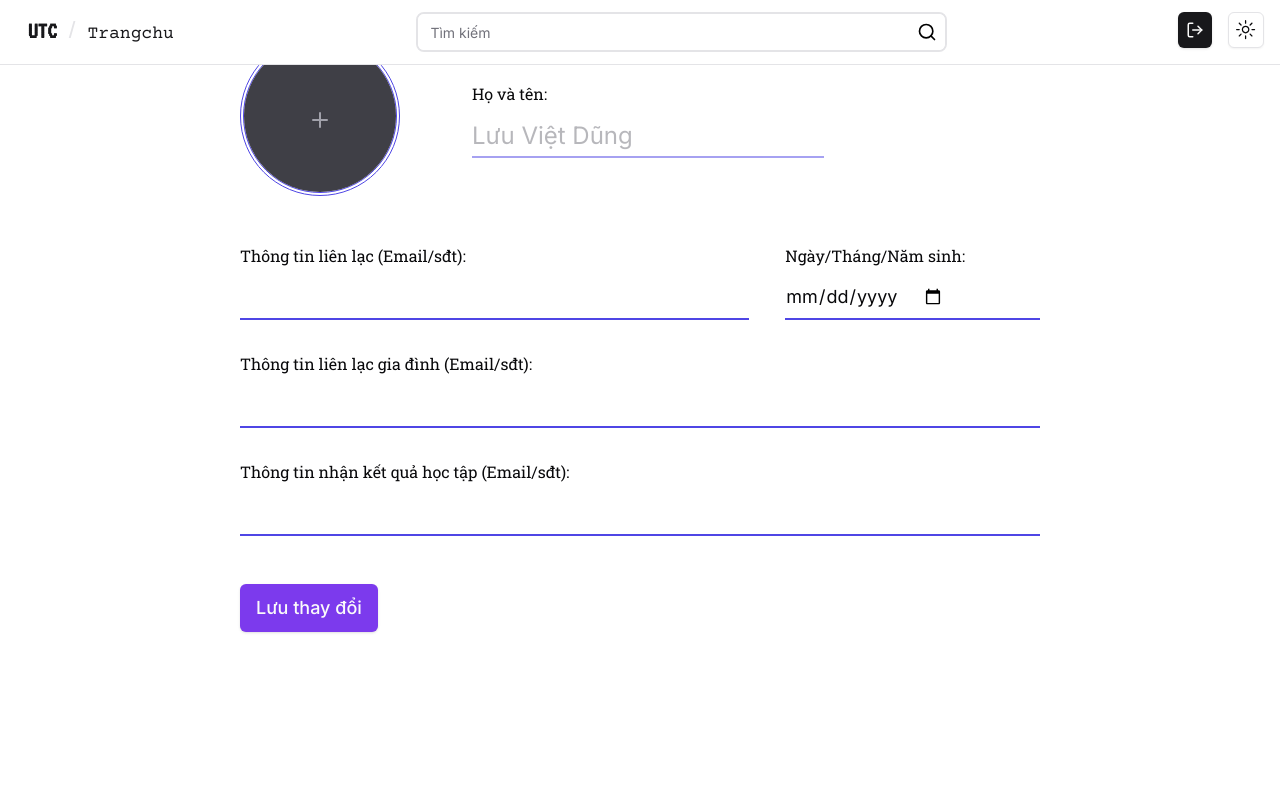
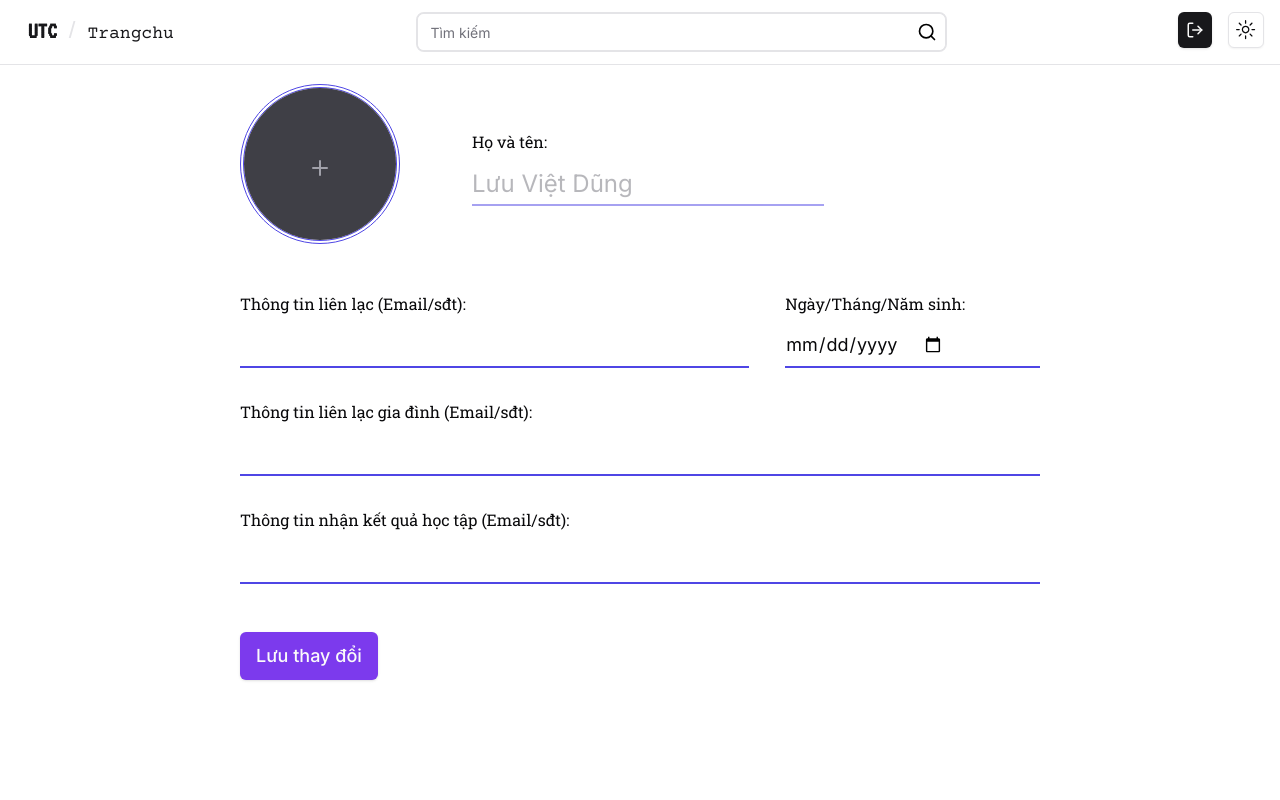
Before and after one commit to C04L/quanlysinhvien, a Next.js app: page /hocsinh/suathongtin in a window 1280 px wide. Shown: the top 800 px of the page. Built offline with nearby package versions, Linux system fonts and the light colour scheme; a web font is replaced by a local one.

Commit message:
Update page.tsx

```diff
--- a/src/app/hocsinh/suathongtin/page.tsx
+++ b/src/app/hocsinh/suathongtin/page.tsx
@@ -11,7 +11,7 @@ const robotoslab = Roboto_Slab({subsets: ["latin"]})
 export default function page() {
     return (
         <div
-            className={"flex-col gap-y-4 px-4 pt-9 md:px-32 bg-white dark:bg-[#0e1217] pb-32 h-screen md:mx-28"}>
+            className={"flex-col gap-y-4 px-4 pt-9 md:px-32 bg-white dark:bg-[#0e1217] pb-32 h-screen md:mx-28 mt-12"}>
             <div className={"flex gap-x-9 w-full mb-10 items-center"}>
                 <Avatar className={"h-40 w-40 my-auto border-4 border-double border-indigo-600"}>
                     <div
```
